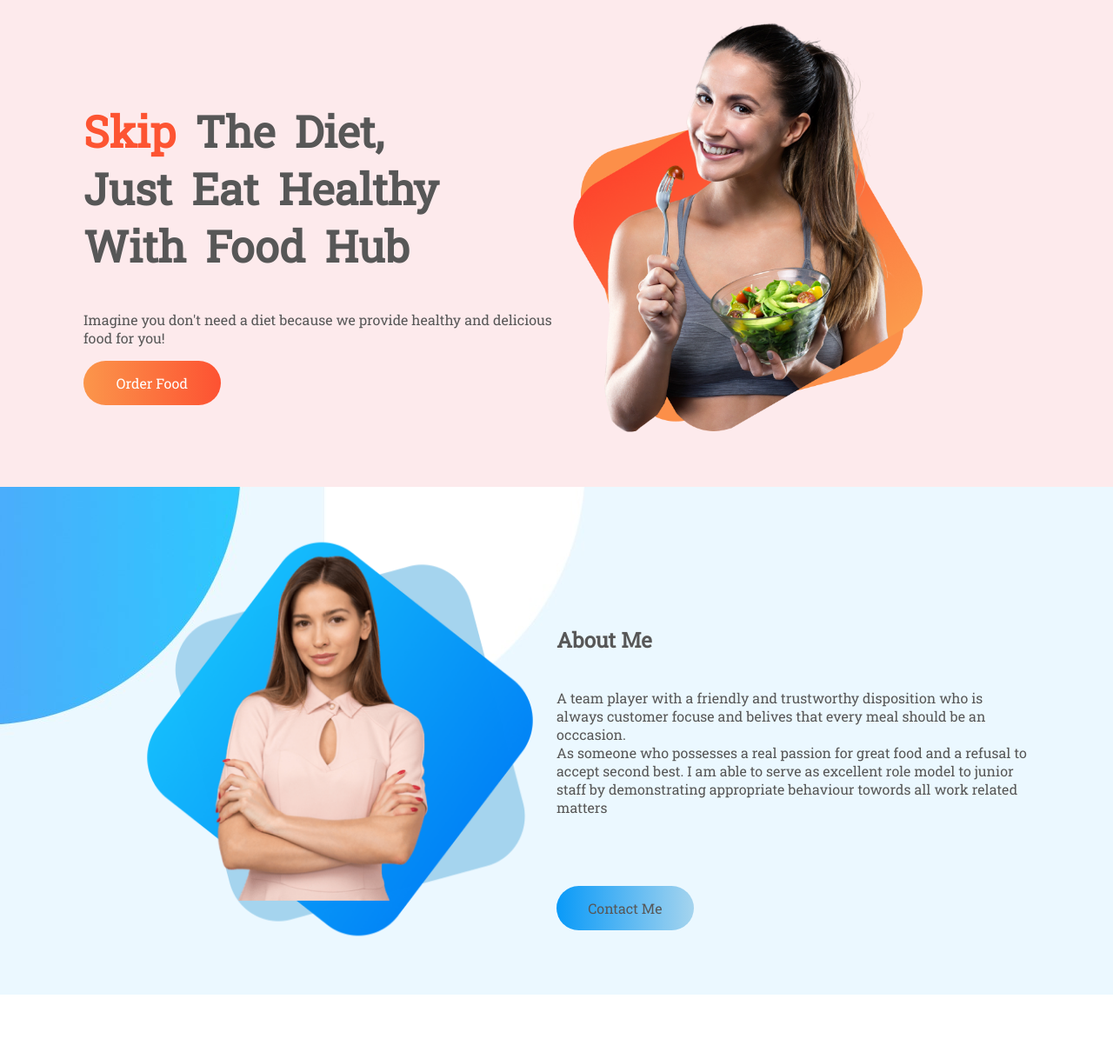
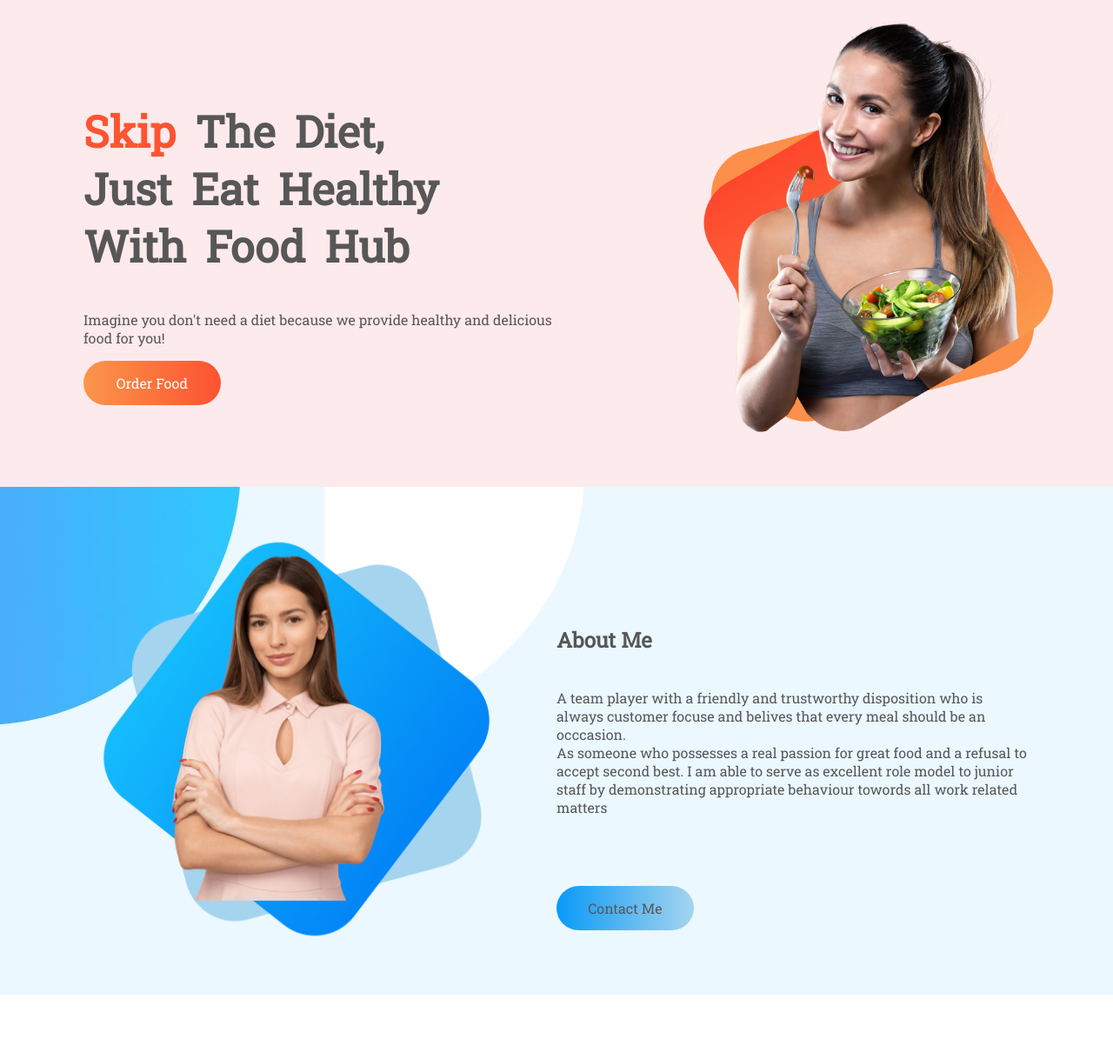
Before and after one commit to tauhid102/food-hub, a plain HTML site: page index.html in a window 1280 px wide. Shown: the part 90-1300 px from the top of the page at 87% size. Drawn offline with Linux system fonts and the light colour scheme.

Commit message:
margin add

```diff
--- a/css/style.css
+++ b/css/style.css
@@ -87,6 +87,8 @@
 .right-home img
 {
     height: 500px;
+    margin-left: 150px;
+    margin-right: 0px;
 }
 .about
 {
@@ -102,9 +104,6 @@
 {
     height: 500px;
     width: 90%;
-    margin-left: 50px;
-
-
 }
 .right-about
 {
```
